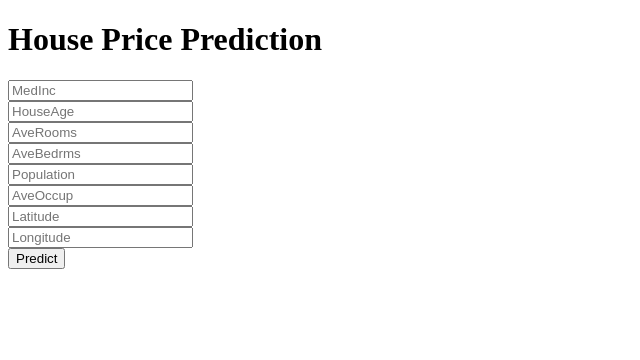
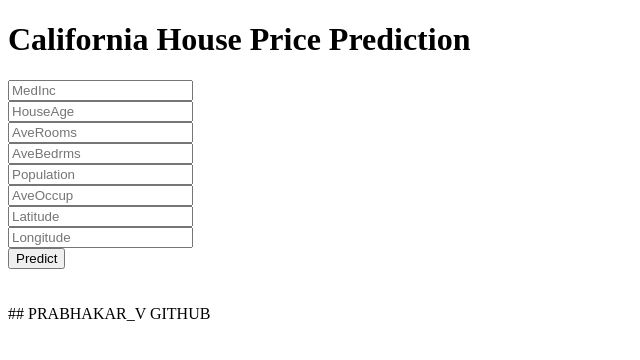
Before and after one commit to Ari-19/California_housing-Prediction, a Flask app: page / in a window 1280 px wide. Shown: the top 360 px of the page, without its empty margins (0-640 px from the left). Run offline with Flask 3, Linux system fonts and the light colour scheme; parts of the project's set-up code (start-up, migrations or seed data) failed here and were passed over.

Commit message:
Update home.html

```diff
--- a/templates/home.html
+++ b/templates/home.html
@@ -1,5 +1,6 @@
 <!DOCTYPE html>
 <html>
+
 <head>
     <meta charset="UTF-8">
     <title>ML API</title>
@@ -7,12 +8,16 @@
     <link href='https://fonts.googleapis.com/css?family=Arimo' rel='stylesheet' type='text/css'>
     <link href='https://fonts.googleapis.com/css?family=Hind:300' rel='stylesheet' type='text/css'>
     <link href='https://fonts.googleapis.com/css?family=Open+Sans+Condensed:300' rel='stylesheet' type='text/css'>
+
+
 </head>
+
 <body>
     <div class="login">
-        <h1>House Price Prediction</h1>
+        <h1>California House Price Prediction</h1>
+
         <!-- Main Input For Receiving Query to our ML -->
-        <form action="{{ url_for('predict_api')}}" method="post">
+        <form action="{{ url_for('predict')}}" method="post">
             <input type="text" name="MedInc" placeholder="MedInc" required="required" /><br>
             <input type="text" name="HouseAge" placeholder="HouseAge" required="required" /><br>
             <input type="text" name="AveRooms" placeholder="AveRooms" required="required" /><br>
@@ -21,10 +26,18 @@
             <input type="text" name="AveOccup" placeholder="AveOccup" required="required" /><br>
             <input type="text" name="Latitude" placeholder="Latitude" required="required" /><br>
             <input type="text" name="Longitude" placeholder="Longitude" required="required" /><br>
+
+
             <button type="submit" class="btn btn-primary btn-block btn-large">Predict</button>
         </form>
-        <br><br>
+
+        <br>
+        <br>
+
+## PRABHAKAR_V GITHUB
     </div>
     {{prediction_text}}
+
 </body>
+
 </html>
```
